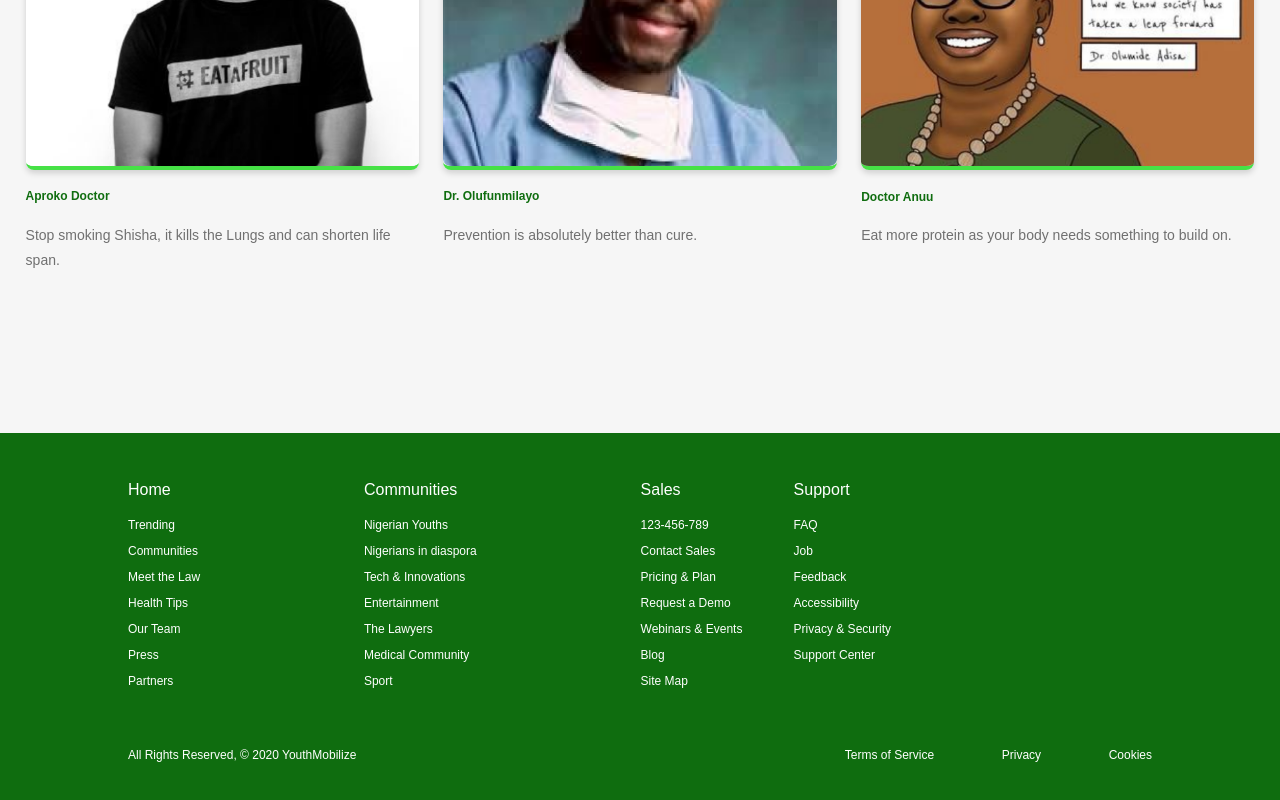
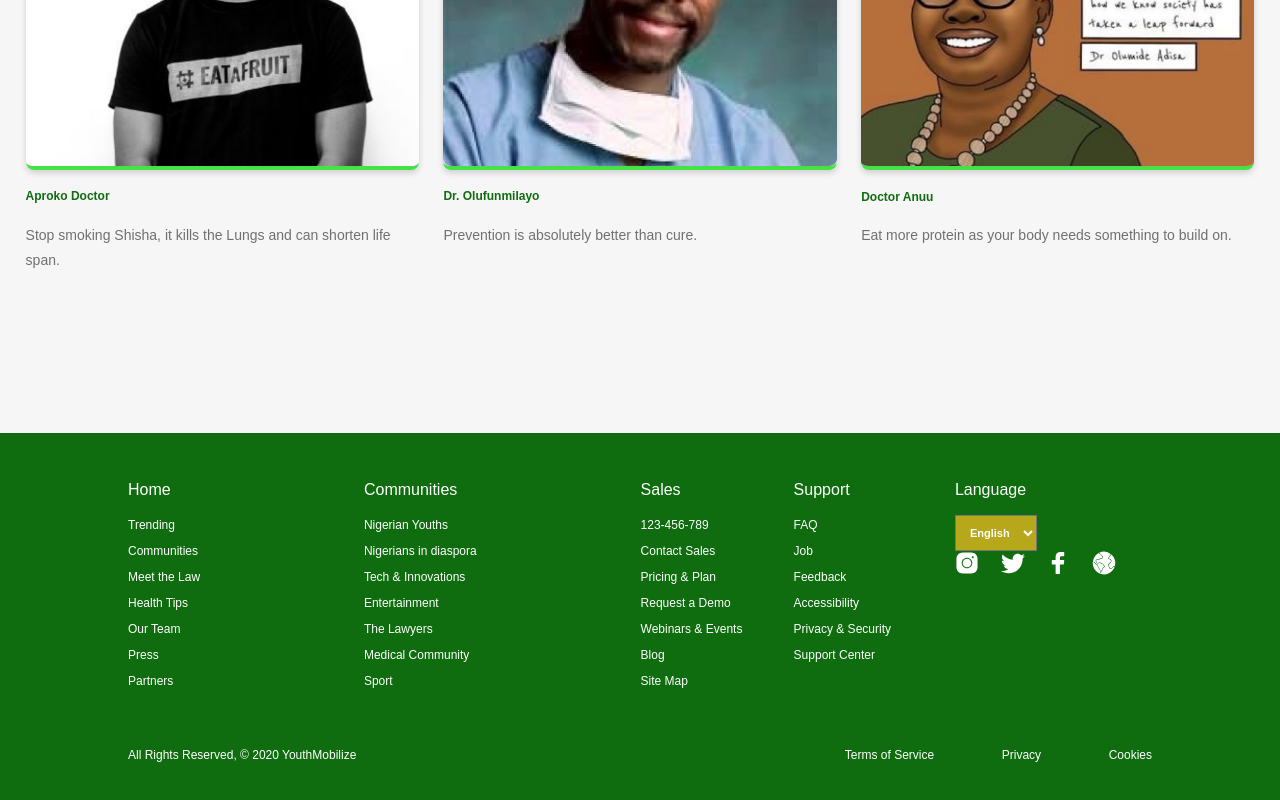
Before and after one commit to SirPm/youthMobilize, a Vue app: page / in a window 1280 px wide. Shown: the part 3785-4585 px from the top of the page. Built offline with nearby package versions, Linux system fonts and the light colour scheme.

Commit message:
the second

```diff
--- a/src/components/Footer.vue
+++ b/src/components/Footer.vue
@@ -52,7 +52,7 @@
                             <li><a href="!#" class="footer-link">Support Center</a></li>
                         </ul>
                     </div>
-                    <!-- <div class="footer-lang-and-social">
+                    <div class="footer-lang-and-social">
                         <span class="heading">Language</span>
                         <select class="select-lang">
                             <option>English</option>
@@ -64,7 +64,7 @@
                             <img src="../assets/fb-icon.svg" alt="fb" class="social-icon">
                             <img src="../assets/earth.svg" alt="earth" class="social-icon">
                         </div>
-                    </div> -->
+                    </div>
                 </div>
             </div>
             <div class="footer-ending">
```
